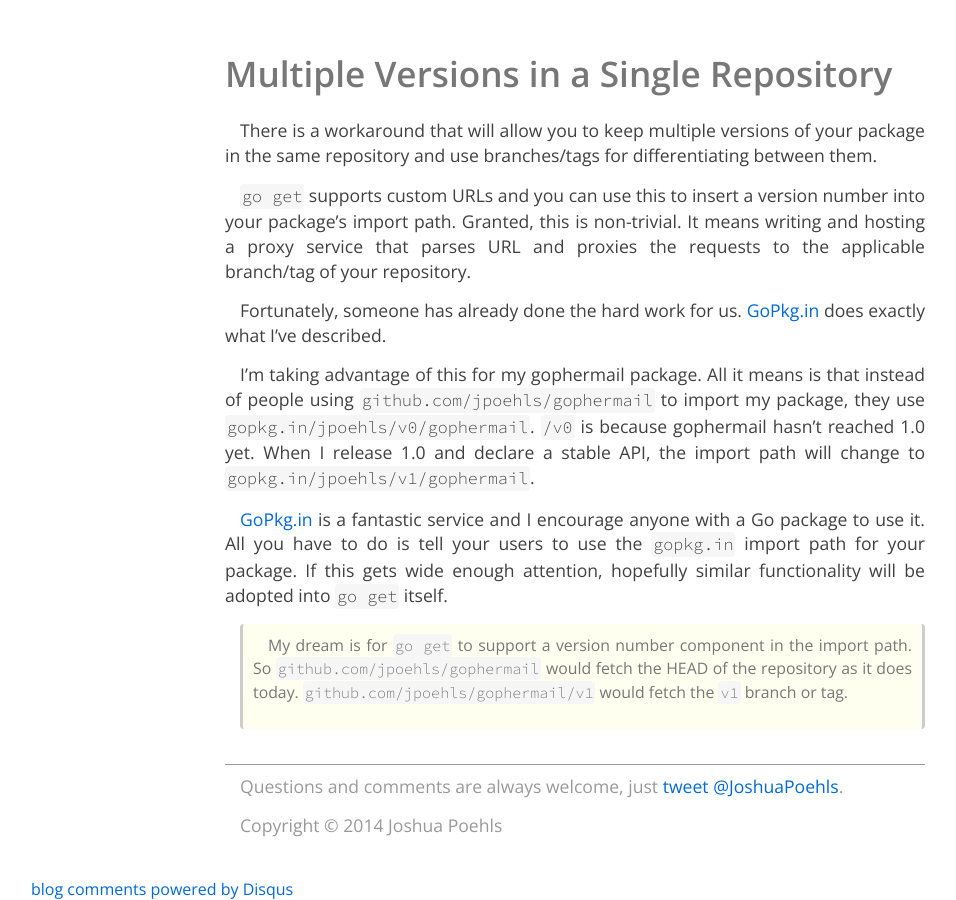
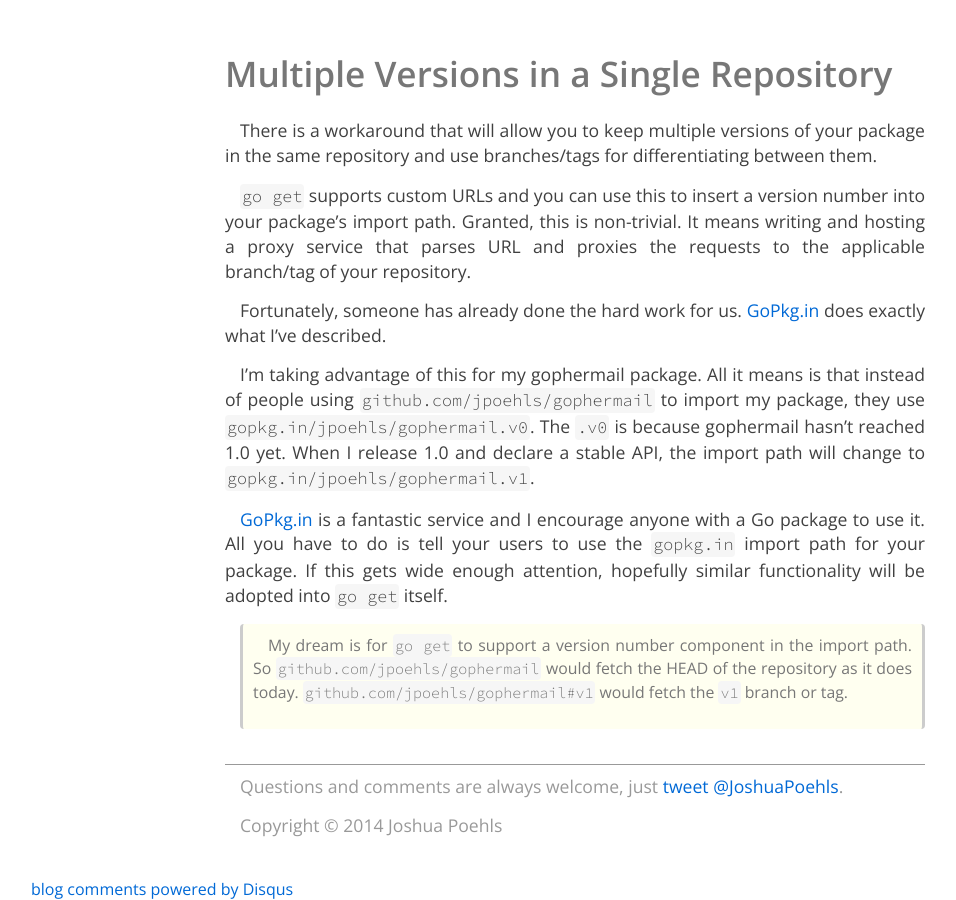
Before and after one commit to jpoehls/zduck.com, a Jekyll site: the page built from _posts/2014/2014-03-23-go-and-package-versioning.md, in a window 1280 px wide and 900 px high, scrolled down 3359 px. Shown: the whole window, without its empty margins (65-1021 px from the left). Built offline with Jekyll 4.4.1, drawn with Linux system fonts in a browser that asks for light colours; Markdown is read by kramdown in place of the engine named in the settings; comment, search, counter and statistics services are not loaded.

Commit message:
Updated Go Versioning post with new gopkg.in URL styles.

```diff
--- a/_posts/2014/2014-03-23-go-and-package-versioning.md
+++ b/_posts/2014/2014-03-23-go-and-package-versioning.md
@@ -81,11 +81,11 @@
 
 Fortunately, someone has already done the hard work for us. [GoPkg.in][gopkgin] does exactly what I've described.
 
-I'm taking advantage of this for my gophermail package. All it means is that instead of people using `github.com/jpoehls/gophermail` to import my package, they use `gopkg.in/jpoehls/v0/gophermail`. `/v0` is because gophermail hasn't reached 1.0 yet. When I release 1.0 and declare a stable API, the import path will change to `gopkg.in/jpoehls/v1/gophermail`.
+I'm taking advantage of this for my gophermail package. All it means is that instead of people using `github.com/jpoehls/gophermail` to import my package, they use `gopkg.in/jpoehls/gophermail.v0`. The `.v0` is because gophermail hasn't reached 1.0 yet. When I release 1.0 and declare a stable API, the import path will change to `gopkg.in/jpoehls/gophermail.v1`.
 
 [GoPkg.in][gopkgin] is a fantastic service and I encourage anyone with a Go package to use it. All you have to do is tell your users to use the `gopkg.in` import path for your package. If this gets wide enough attention, hopefully similar functionality will be adopted into `go get` itself.
 
-> My dream is for `go get` to support a version number component in the import path. So `github.com/jpoehls/gophermail` would fetch the HEAD of the repository as it does today. `github.com/jpoehls/gophermail/v1` would fetch the `v1` branch or tag.
+> My dream is for `go get` to support a version number component in the import path. So `github.com/jpoehls/gophermail` would fetch the HEAD of the repository as it does today. `github.com/jpoehls/gophermail#v1` would fetch the `v1` branch or tag.
 
 [mygoprojectstructure]: {{site.url}}/2014/go-project-structure-and-dependencies
 [gopath]: http://golang.org/cmd/go/#hdr-GOPATH_environment_variable
```
